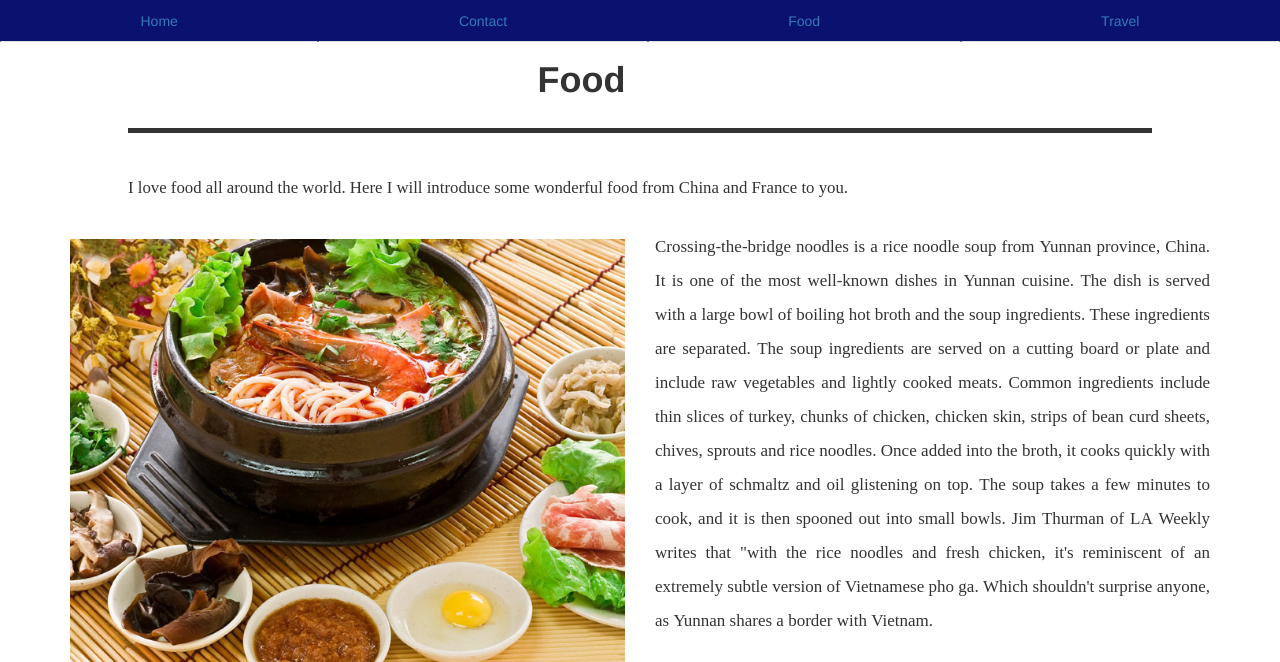
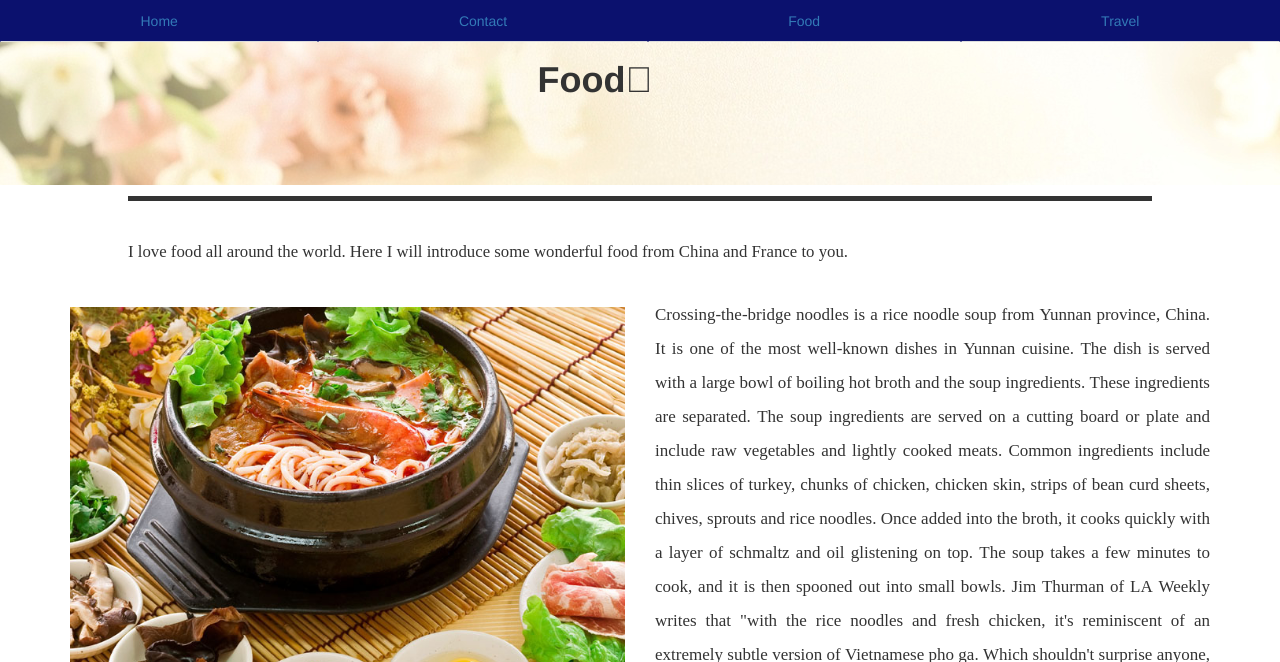
Before and after one commit to lzsophia/portfolio-1620, a Python web app: template templates/food.html in a window 1280 px wide; the page is wider, and only the part inside the window is pictured. Shown: the top 662 px of that part. Run offline with Jinja, Linux system fonts and the light colour scheme; the template is opened without the code that fills it, so the values that code supplies are empty; some libraries are stand-ins or nearby versions.

Commit message:
commitmqbf

```diff
--- a/static/style.css
+++ b/static/style.css
@@ -158,6 +158,14 @@ h1{
 	text-align:center;
 	font-weight: bold;
 }
+#contactheader:before{
+  content:"\f0e0";
+  color:#CA17C7;
+}
+#contactheader:after{
+  content:"\f1ae";
+  color:#CA17C7;
+}
 #successmsg{
   color:green;
   font-family: 'FontAwesome'，sans-serif;
@@ -221,6 +229,7 @@ hr,hr.star-primary{
 }
 hr.star-primary:after {
     content: "\f005";
+    color:#C7CA1B;
     display: inline-block;
     position: relative;
     top: 1em;
@@ -256,6 +265,7 @@ hr.heart-primary {
 }
 hr.heart-primary:after {
     content: "\f004";
+    color:#FF1F44;
     display: inline-block;
     position: relative;
     top: -8em;
@@ -273,19 +283,27 @@ hr.heart-primary:after {
 #travel{
   margin-top:40px;
   left:44%;
+  color:#F5F2FF;
+}
+#travel:before,
+#travel:after{
+ content:"\f209";
+}
+#travelhr{
+  margin-top: 10px;
 }
 div.travelp,#food{
   position:absolute;
   left:10%;
   right:10%;
-  top:22%;
+  top:40%;
   font-family: FontAwesome;
   font-size: 1.2em;
   text-align: justify;
 }
 #travelafter{
     max-width: 100%;
-    margin-top: 40px;
+    margin-top: 25px;
 }
 .carousel-inner img{
 position: relative;
@@ -304,6 +322,21 @@ padding-bottom: 60px;
   padding-right:30%;
 }
 /*food page styling*/
+#foodheader:after{
+  content: "\f0f5";
+}
+#foodheader:hover{
+  font-size:4em;
+  transition-timing-function: linear;
+  transition-delay: 1s;
+  color:#FF3FB3;
+}
+#foodhr{
+  margin-top: 10px;
+}
+#food{
+  top: 30%;
+}
 .rn p,.macaron p,.hotpot p{
   font-family: FontAwesome;
   font-size: 17px;
--- a/templates/contact.html
+++ b/templates/contact.html
@@ -3,7 +3,7 @@
      Zhe Li - Contact me
 {% endblock %}
 {% block header %}
-		<h1 class="contactme">Contact Me</h1>
+		<h1 class="contactme" id="contactheader">Contact Me</h1>
 		<hr class="star-primary">
 {% endblock %}
 {% block bodycontent %}
--- a/templates/food.html
+++ b/templates/food.html
@@ -3,8 +3,10 @@
      Zhe Li - Food
 {% endblock %}
 {% block header %}
-		<h1>Food</h1>
-		<hr>
+		<img src="static/foodheader1.png" alt="foodheader" style="height:20%;">
+		<h1 id="foodheader">Food</h1>
+		<hr id="foodhr">
+</div>
 {% endblock %}
 {% block bodycontent %}
 	<p id="food">I love food all around the world. Here I will introduce some wonderful food from China and France to you.</p>
--- a/templates/travel.html
+++ b/templates/travel.html
@@ -3,8 +3,9 @@
      Zhe Li - Travel
 {% endblock %}
 {% block header %}
+    <img src="static/travelheader.png" alt="travelheader" class="img-responsive">
 		<h1 id="travel">Travel</h1>
-		<hr>
+		<hr id="travelhr">
 {% endblock %}
 {% block bodycontent %}
 <div class="travelp">
@@ -51,7 +52,7 @@
     </div>
 
     <div class="item">
-      <img src="static/diving.jpg" style="width:36%;" alt="dive">
+      <img src="static/diving.jpg" style="width:40%;" alt="dive">
       <div class="carousel-caption">
         <h3>Diving</h3>
         <p>You can dive here to see the wonderful sea world under the water.</p>
```
Also changed, not shown: foodheader.jpg (added), static/day.jpg, static/diving.jpg, static/eve.jpg, static/foodheader1.png (added), static/glowingbeach.jpg, static/md.jpg, static/resort.jpg, static/resort2.jpg, 4 other files.
